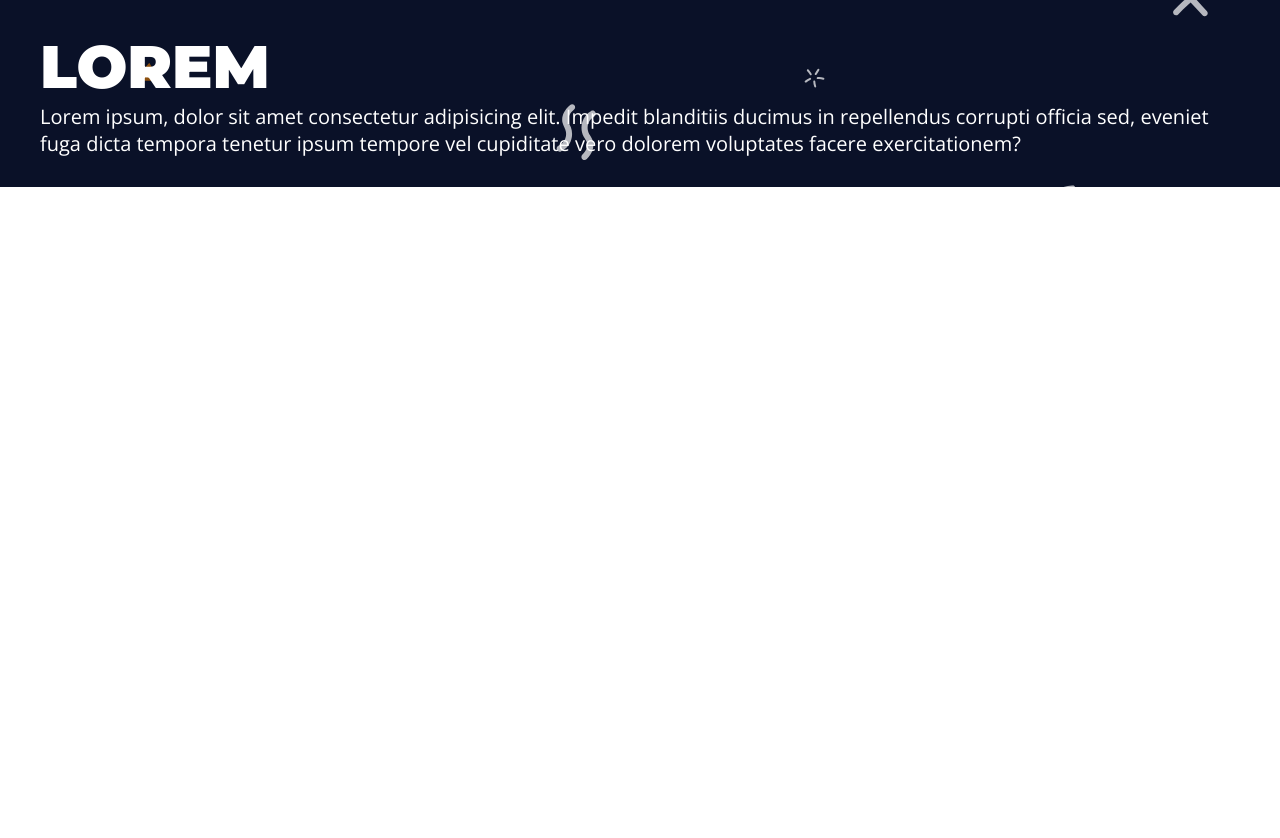
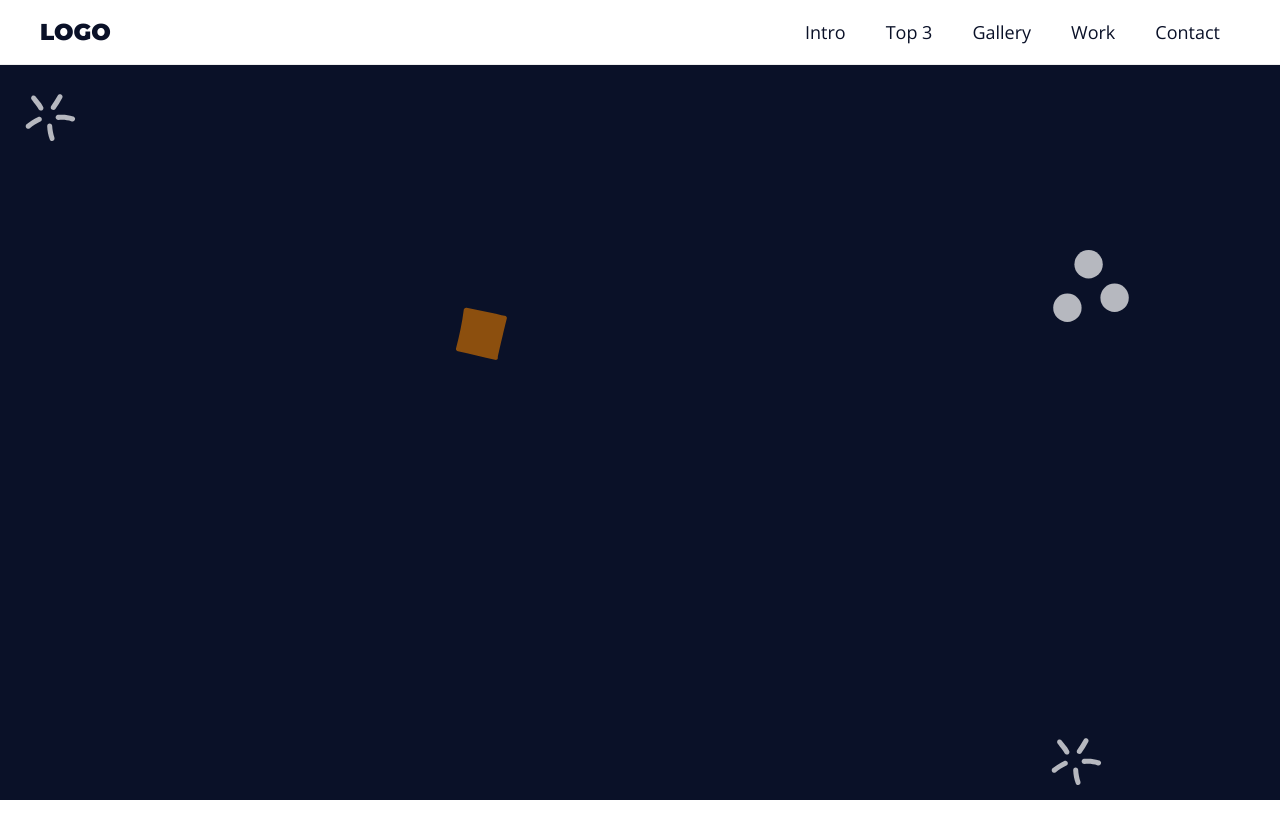
Before and after one commit to JCDMeira/landing-page-modelo, a plain HTML site: page index.html in a window 1280 px wide. Shown: the top 838 px of the page. Before the commit the page ends 800 px from the top, so only its background shows below. Drawn offline with nearby package versions, Linux system fonts and the light colour scheme.

Commit message:
Adiciona menu superior

```diff
--- a/assets/css/styles.css
+++ b/assets/css/styles.css
@@ -1,6 +1,7 @@
 :root{
     --primary-color: #0A1128;
     --white-color: #ffffff;
+    --light-gray-color: #EEEEEE;
     --gap: 3rem;
 }
 *{
@@ -55,3 +56,54 @@ h6{
 .section{
     min-height: 100vh;
 }
+.menu{
+    background: var(--white-color);
+    position: fixed;
+    top: 0;
+    left: 0;
+    right: 0;
+    width: 100%;
+    border-bottom: 1px solid var(--light-gray-color);
+}
+.menu-content{
+    display: flex;
+    justify-content: space-between;
+    align-items: center;
+    padding-top: 0;
+    padding-bottom: 0;
+}
+.menu h1{
+    font-size: 2.3rem;
+    color: var(--primary-color);
+}
+a{
+    text-decoration: none;
+}
+.menu h1 a{
+    color: inherit;
+}
+.menu ul{
+    list-style: none;
+    display: flex;
+}
+.menu ul li a{
+    display: block;
+    padding: 2rem;
+    font-size: 1.8rem;
+    color: var(--primary-color);
+    position: relative;
+}
+.menu ul li a::after{
+    content: '';
+    position: absolute;
+    bottom: 1rem;
+    left: 50%;
+    width: 0%;
+    height: 0.2rem;
+    background: crimson;
+    transition: all 300ms ease-in-out;
+}
+.menu ul li a:hover::after{
+    width: 50%;
+    left: 25%;
+}
--- a/index.html
+++ b/index.html
@@ -1,5 +1,6 @@
 <!DOCTYPE html>
 <html lang="pt-br">
+
 <head>
     <meta charset="UTF-8">
     <meta http-equiv="X-UA-Compatible" content="IE=edge">
@@ -7,16 +8,31 @@
     <title>landing-page</title>
     <link rel="stylesheet" href="./assets/css/styles.css">
     <link rel="preconnect" href="https://fonts.gstatic.com">
-    <link href="https://fonts.googleapis.com/css2?family=Montserrat:wght@900&family=Open+Sans:ital,wght@0,400;0,700;1,400;1,700&display=swap" rel="stylesheet">
+    <link
+        href="https://fonts.googleapis.com/css2?family=Montserrat:wght@900&family=Open+Sans:ital,wght@0,400;0,700;1,400;1,700&display=swap"
+        rel="stylesheet">
 </head>
-<body>
-    <section class="main-bg">
-        <div class="main-content">
-            <h1>Lorem</h1>
-            <p>
-                Lorem ipsum, dolor sit amet consectetur adipisicing elit. Impedit blanditiis ducimus in repellendus corrupti officia sed, eveniet fuga dicta tempora tenetur ipsum tempore vel cupiditate vero dolorem voluptates facere exercitationem?
-            </p>
-        </div>
-    </section>
+
+<body class="main-bg">
+    <aside class="menu">
+        <section class="main-content menu-content">
+            <h1>
+                <a href="#">LOGO</a>
+            </h1>
+
+            <nav>
+                <ul>
+                    <li><a href="#">Intro</a></li>
+                    <li><a href="#">Top 3</a></li>
+                    <li><a href="#">Gallery</a></li>
+                    <li><a href="#">Work</a></li>
+                    <li><a href="#">Contact</a></li>
+                </ul>
+            </nav>
+        </section>
+    </aside>
+    <section class="section"></section>
+    <section class="section white-bg"></section>
 </body>
+
 </html>
```
